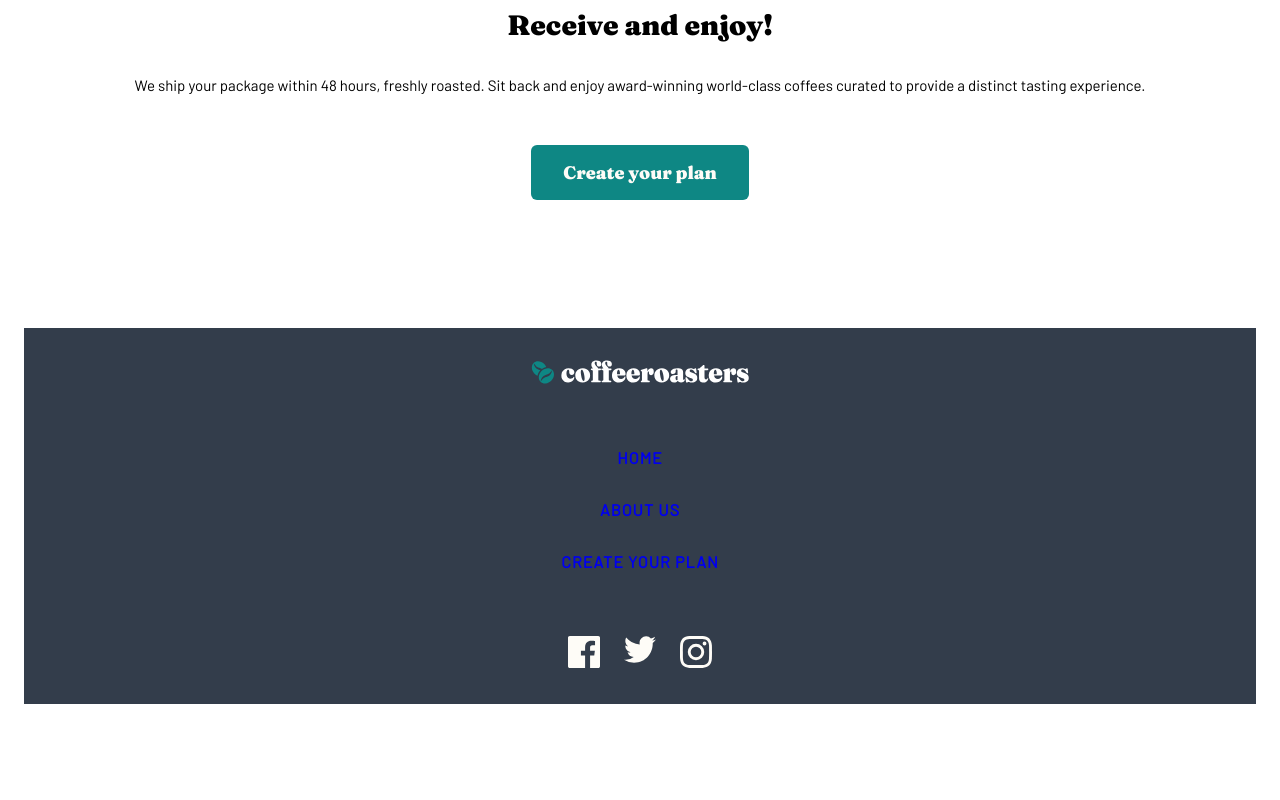
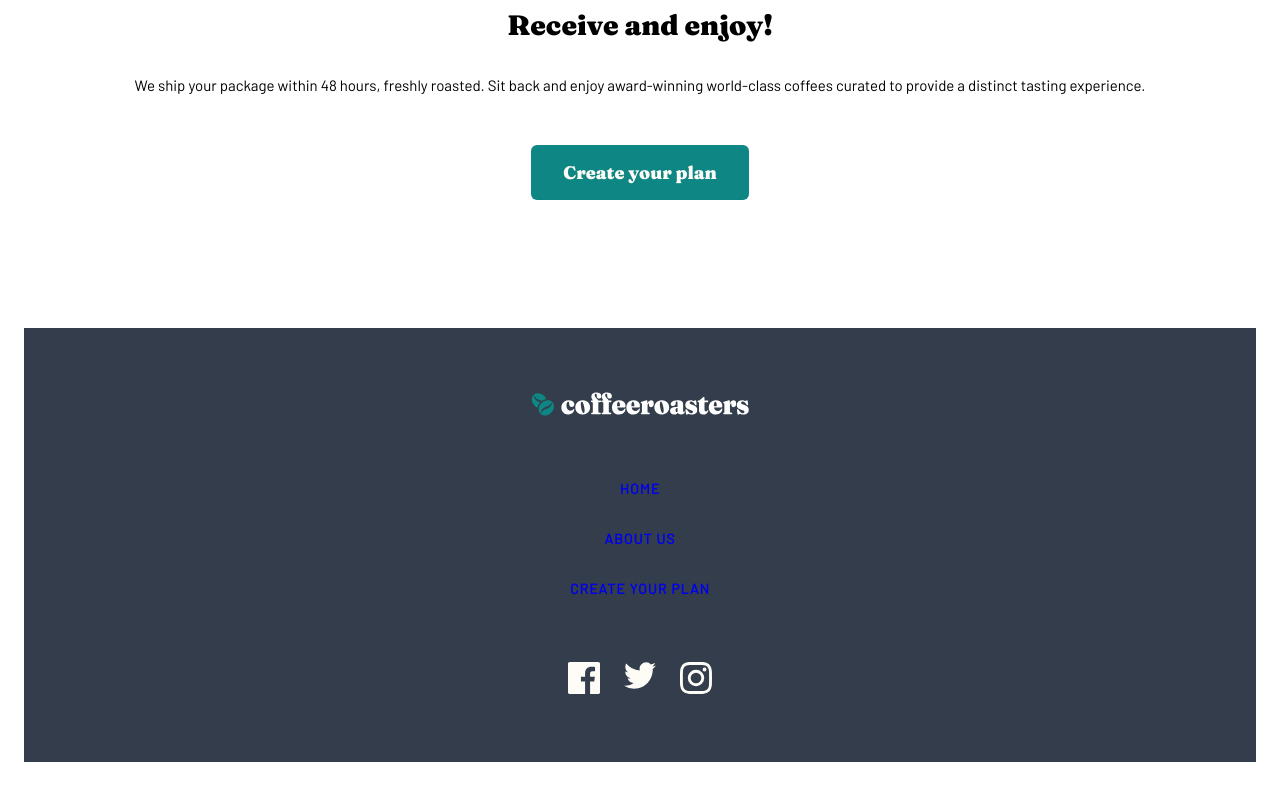
Before and after one commit to DrKlonk/fem-coffee, a Vue app: page / in a window 1280 px wide. Shown: the part 3946-4746 px from the top of the page. Before the commit the page ends 4722 px from the top, so only its background shows below. Built offline with nearby package versions, Linux system fonts and the light colour scheme.

Commit message:
Spacing footer

```diff
--- a/src/components/layout/Footer.vue
+++ b/src/components/layout/Footer.vue
@@ -59,10 +59,10 @@ export default {
   display: flex;
   flex-direction: column;
   align-items: center;
+  &__logo {
+    margin-top: 2rem;
+  }
 
-  &__logo {
-    fill: white !important;
-  }
   &__links {
     margin-top: 3rem;
     list-style: none;
@@ -75,6 +75,7 @@ export default {
   }
   &__socials {
     margin-top: 3rem;
+    margin-bottom: 2rem;
     list-style: none;
     display: flex;
     justify-content: space-between;
@@ -85,6 +86,7 @@ export default {
   text-transform: uppercase;
   text-decoration: none;
   font-family: "Barlow";
+  font-size: 0.875rem;
   font-weight: 700;
   letter-spacing: 0.0625rem;
 
```
